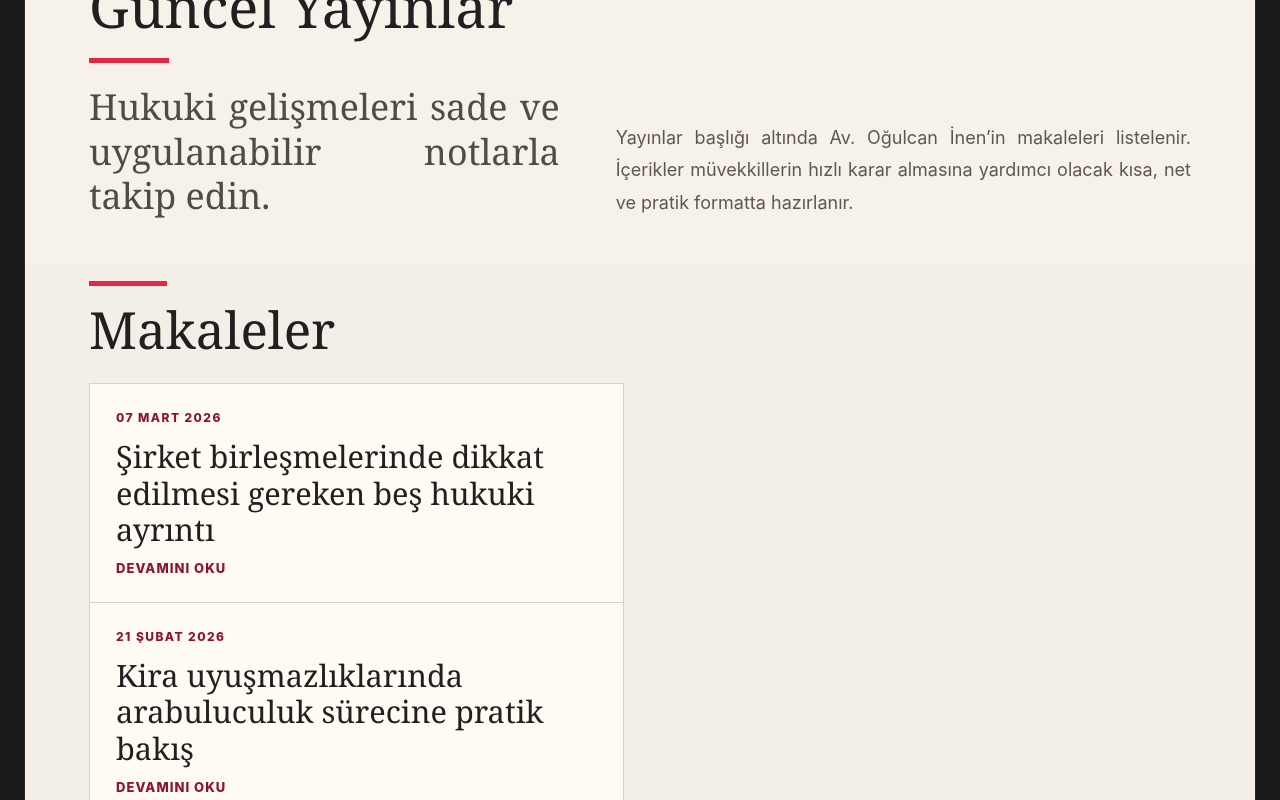
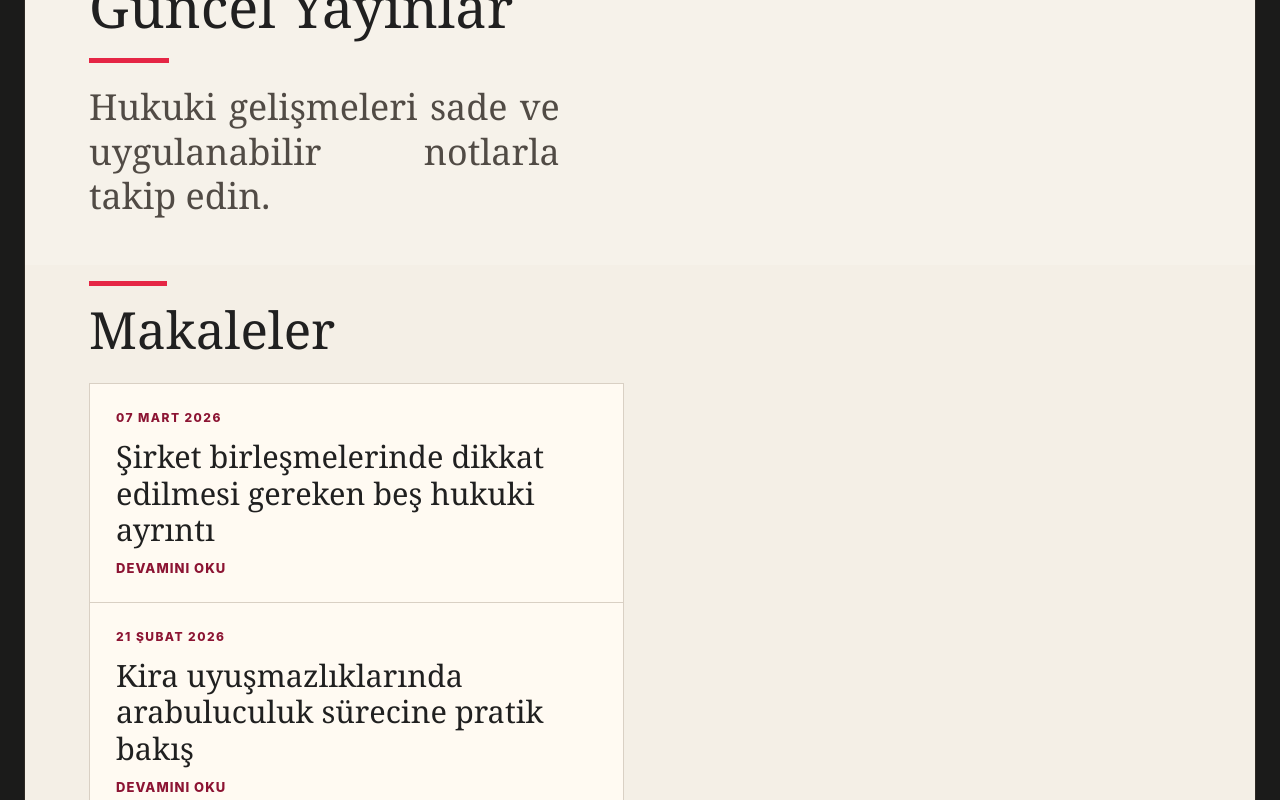
Before and after one commit to Berkant13/ogulcan-inen, a Next.js app: page / in a window 1280 px wide. Shown: the part 900-1700 px from the top of the page. Built offline with nearby package versions, Linux system fonts and the light colour scheme.

Commit message:
Refine publications intro layout

```diff
--- a/app/globals.css
+++ b/app/globals.css
@@ -288,6 +288,9 @@ button:hover {
   font-size: clamp(25px, 2.8vw, 39px);
   font-weight: 400;
   line-height: 1.25;
+}
+
+.intro-section h2 {
   text-align: justify;
   text-justify: inter-word;
 }
@@ -298,8 +301,6 @@ button:hover {
   color: #5e5750;
   font-size: 18px;
   line-height: 1.8;
-  text-align: justify;
-  text-justify: inter-word;
 }
 
 .publications {
--- a/app/page.tsx
+++ b/app/page.tsx
@@ -76,11 +76,6 @@ export default function Home() {
           <p className="eyebrow">Güncel Yayınlar</p>
           <h2>Hukuki gelişmeleri sade ve uygulanabilir notlarla takip edin.</h2>
         </div>
-        <p>
-          Yayınlar başlığı altında Av. Oğulcan İnen’in makaleleri listelenir. İçerikler
-          müvekkillerin hızlı karar almasına yardımcı olacak kısa, net ve pratik
-          formatta hazırlanır.
-        </p>
       </section>
 
       <section className="publications">
```
